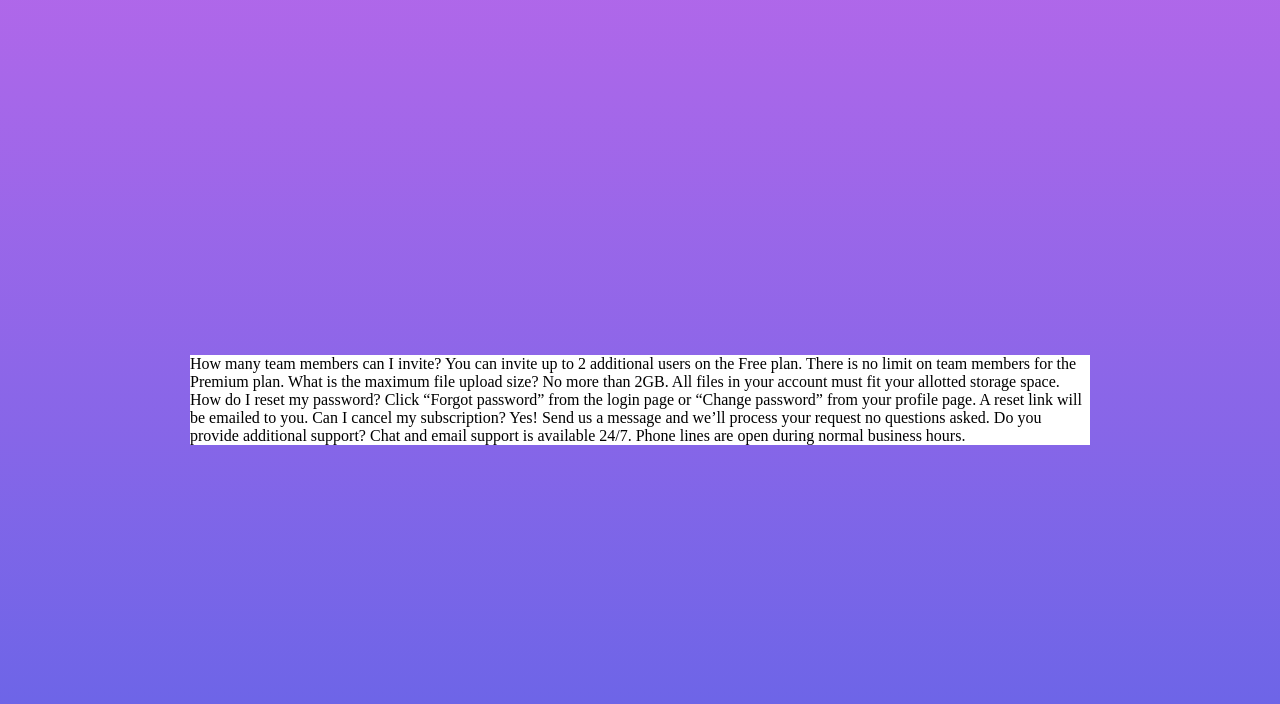
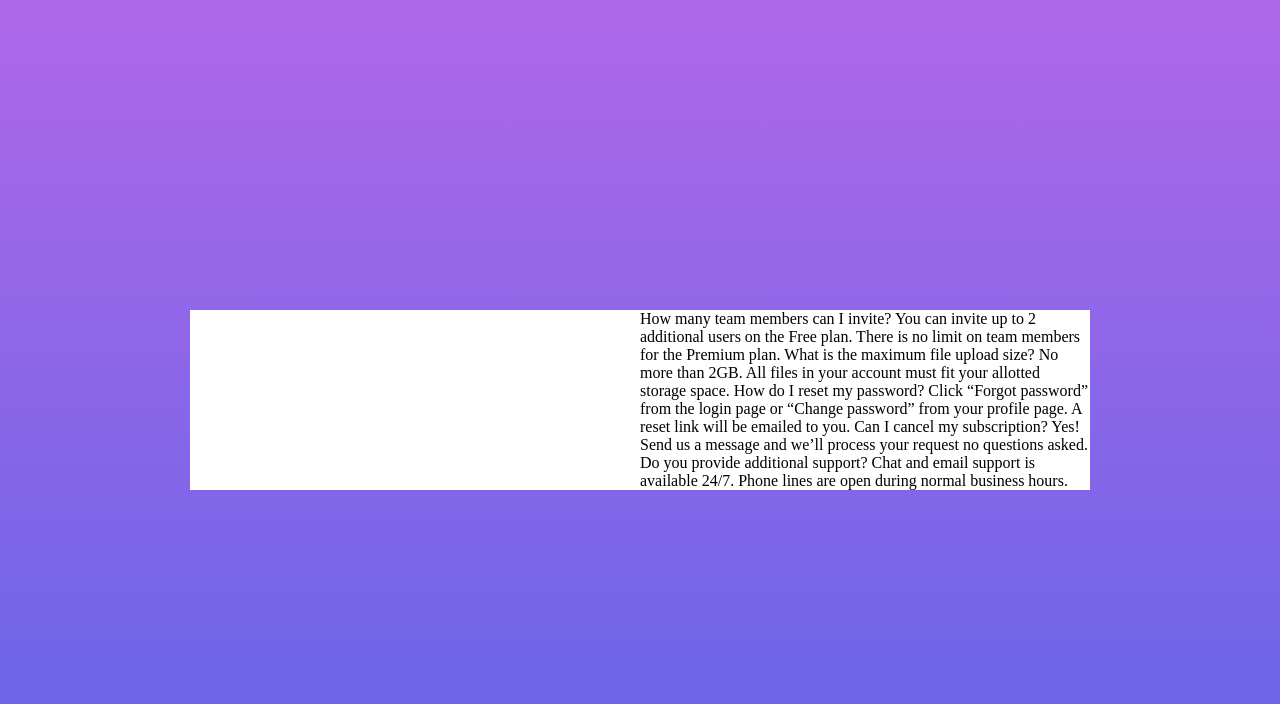
Before and after one commit to nkriedner/faq-accordion-card-challenge, a plain HTML site: page index.html in a window 1280 px wide. Drawn offline with Linux system fonts and the light colour scheme.

Commit message:
Split card-container in half illustration and half faq-text

```diff
--- a/index.html
+++ b/index.html
@@ -12,13 +12,16 @@
     </head>
     <body>
         <div class="card-container">
-            How many team members can I invite? You can invite up to 2 additional users on the Free plan. There is no
-            limit on team members for the Premium plan. What is the maximum file upload size? No more than 2GB. All
-            files in your account must fit your allotted storage space. How do I reset my password? Click “Forgot
-            password” from the login page or “Change password” from your profile page. A reset link will be emailed to
-            you. Can I cancel my subscription? Yes! Send us a message and we’ll process your request no questions asked.
-            Do you provide additional support? Chat and email support is available 24/7. Phone lines are open during
-            normal business hours.
+            <div class="illustration"></div>
+            <div class="faq-text">
+                How many team members can I invite? You can invite up to 2 additional users on the Free plan. There is
+                no limit on team members for the Premium plan. What is the maximum file upload size? No more than 2GB.
+                All files in your account must fit your allotted storage space. How do I reset my password? Click
+                “Forgot password” from the login page or “Change password” from your profile page. A reset link will be
+                emailed to you. Can I cancel my subscription? Yes! Send us a message and we’ll process your request no
+                questions asked. Do you provide additional support? Chat and email support is available 24/7. Phone
+                lines are open during normal business hours.
+            </div>
         </div>
 
         <!-- <div class="attribution">
--- a/styles.css
+++ b/styles.css
@@ -16,4 +16,10 @@ body {
 .card-container {
     width: 900px;
     background-color: #fff;
+    display: flex;
 }
+
+.illustration,
+.faq-text {
+    flex-basis: 50%;
+}
```
